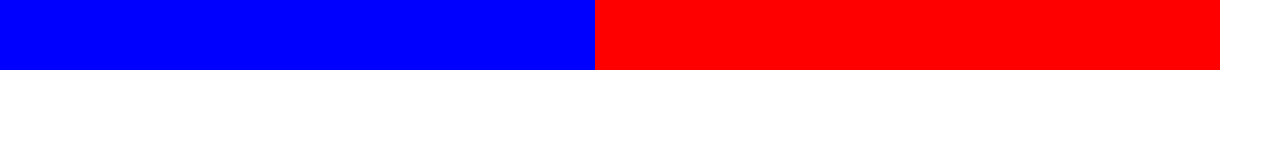
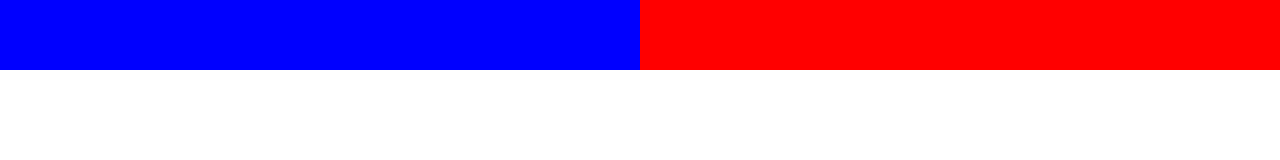
Before and after one commit to davide-amabile/html-css-bootstrap-freelancer, a plain HTML site: page index.html in a window 1280 px wide. Drawn offline with nearby package versions, Linux system fonts and the light colour scheme.

Commit message:
struttura prima barra

```diff
--- a/css/style.css
+++ b/css/style.css
@@ -1,7 +1,10 @@
+
+
 .logo {
   height: 70px;
   background-color: blue;
 }
+
 .nav_list {
   height: 70px;
   background-color: red;
--- a/index.html
+++ b/index.html
@@ -10,10 +10,12 @@
   <body>
     <header>
       <!-- barra logo e nav -->
-      <div class="container-fluid top-header">
-        <div class="row logo col-xs-6  col-sm-6 col-md-6 ">
-        </div>
-        <div class="row nav_list col-xs-6  col-sm-6 col-md-6">
+      <div class="container-fluid">
+        <div class=" row ">
+          <div class=" logo col-xs-6  col-sm-6 col-md-6 "><!--ci sarà img logo centrata-->
+          </div>
+          <nav class=" nav_list col-xs-6  col-sm-6 col-md-6"><!--ci sarà hamburger in mod smart poi diventerà un listato link-->
+          </nav>
         </div>
       </div>
     </header>
```
